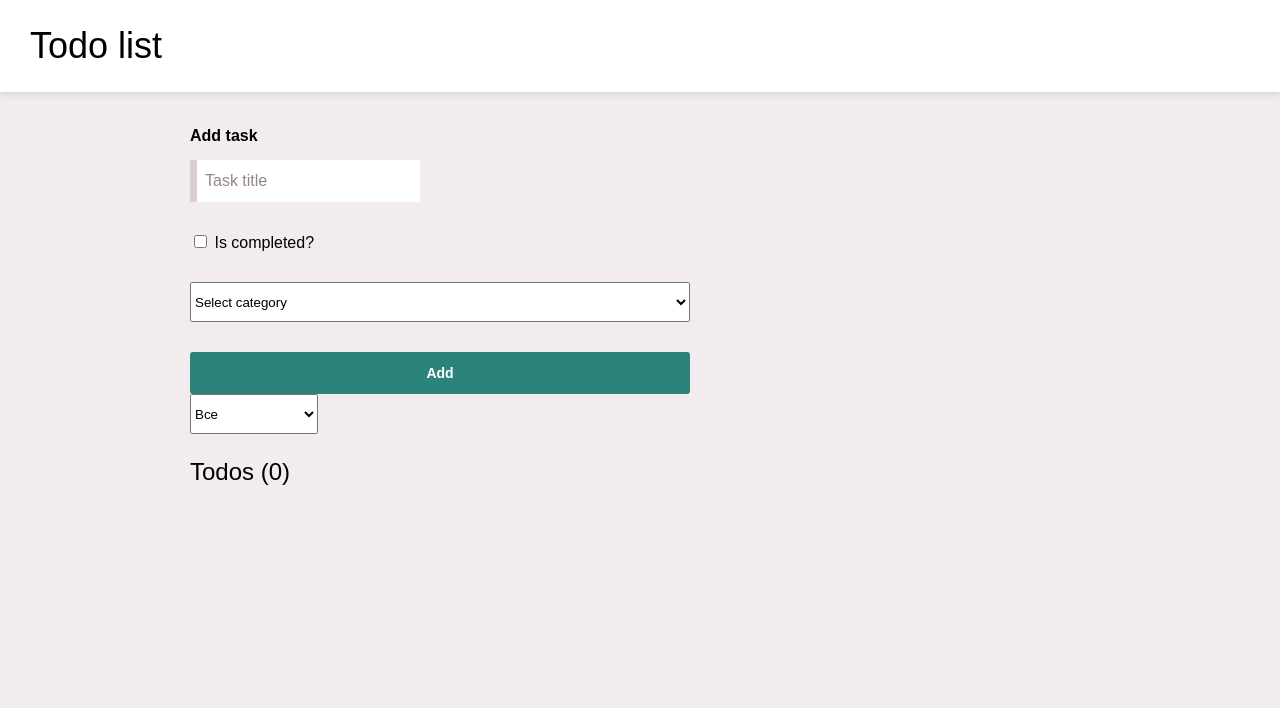
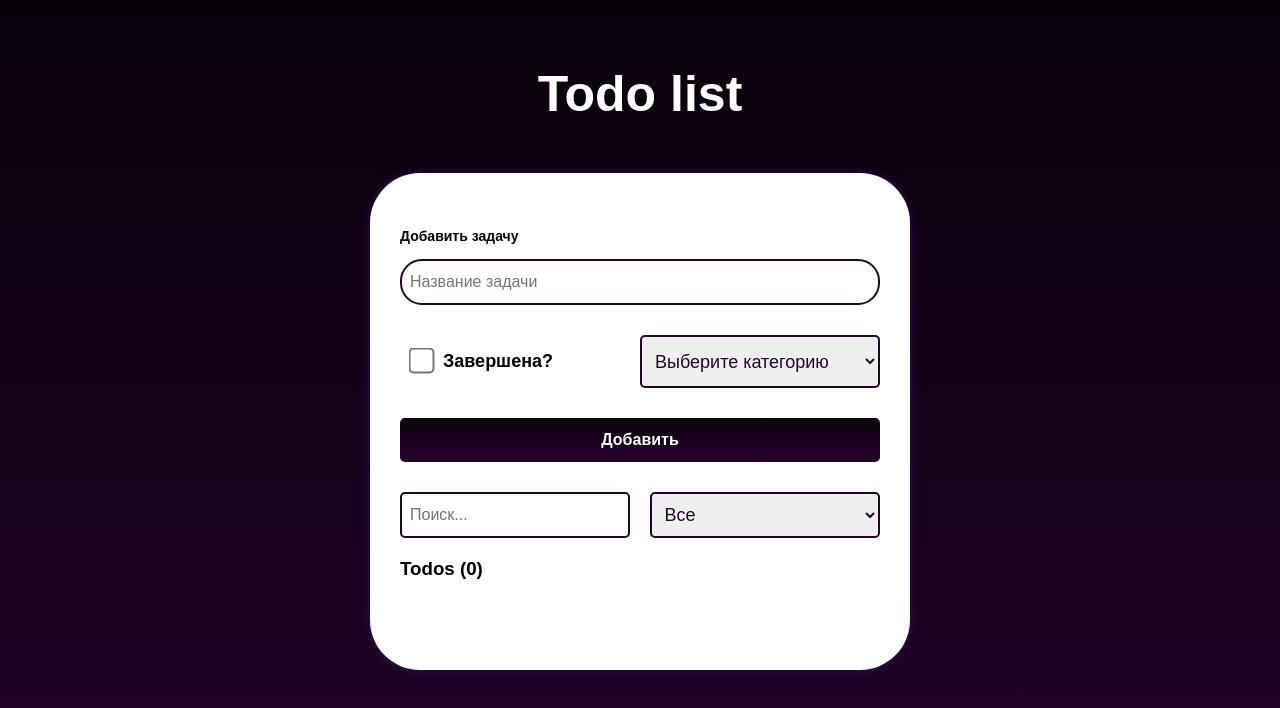
Before and after one commit to vladislav-moscow/Todo_js, a website built with Vite: page index.html in a window 1280 px wide. Built offline with nearby package versions, Linux system fonts and the light colour scheme.

Commit message:
обновил стилистику приложения и добавил поиск

```diff
--- a/index.html
+++ b/index.html
@@ -13,33 +13,43 @@
 		</nav>
 
 		<main class="container">
+			<section class="todo-app">
 				<form id="todo-list-form">
 					<div>
-					<label class="label" for="component-name">Add task</label>
+						<label class="input-group__label" for="component-name"
+							>Добавить задачу</label
+						>
 						<input
 							type="string"
 							class="input"
 							required
-						placeholder="Task title"
+							placeholder="Название задачи"
 							id="todo-title"
 						/>
 					</div>
+					<div class="input-group">
 						<label>
-					<input type="checkbox" id="todo-completed" value="" /> Is completed?
+							<input type="checkbox" id="todo-completed" value="" /> Завершена?
 						</label>
 						<select required id="todo-category">
-					<option value="">Select category</option>
-					<option value="work">Work</option>
-					<option value="personal">Personal</option>
+							<option value="">Выберите категорию</option>
+							<option value="work">Работа</option>
+							<option value="personal">Личное</option>
 						</select>
-				<input type="submit" class="btn btn-default" value="Add" />
+					</div>
+					<input type="submit" class="btn-add" value="Добавить" />
 				</form>
-			<select id="filterCompletedSelect">
+				<div class="search-select-group">
+					<input type="text" id="search-input" placeholder="Поиск..." />
+					<select id="filter-Completed__Select">
 						<option value="all">Все</option>
 						<option value="completed">Завершенные</option>
 						<option value="uncompleted">Не завершенные</option>
 					</select>
+				</div>
+
 				<ul id="todo-list"></ul>
+			</section>
 		</main>
 
 		<script type="module" src="src/js/index.js"></script>
--- a/src/css/style.css
+++ b/src/css/style.css
@@ -1,256 +1,32 @@
 :root {
-	--white: #fff;
-	--black: #000;
+}
 
-	/* Primary colors*/
-	--primary-1: #2b8379;
-	--primary-2: #19a596;
-	--primary-3: #7fd1c7;
-	--primary-4: #7fd1c7;
-	--primary-5: #d0f3ef;
-
-	/* Neutral colors */
-	--neutral-1: #2c2c2c;
-	--neutral-2: #434343;
-	--neutral-3: #94868b;
-	--neutral-4: #d9cfd3;
-	--neutral-5: #f2ecee;
-
-	/* Accent-blue colors */
-	--accent-1: #970e3d;
-	--accent-2: #c43464;
-	--accent-3: #de7699;
-	--accent-4: #e6c3ce;
-	--accent-5: #fff2f7;
+* {
+	margin: 0;
+	padding: 0;
+	box-sizing: border-box;
+	font-family: "Open-Sans", sans-serif;
 }
 
 body {
-	font-family: "Open-Sans", sans-serif;
-	background-color: var(--neutral-5);
-	margin: 0;
+	background: linear-gradient(to top, #26022d 0%, #08010a 100%);
 }
 
-h1 {
-	font-size: 36px;
-	font-weight: 600;
+.navbar {
+	display: flex;
+	justify-content: center;
+	margin-top: 65px;
 }
 
-h2 {
-	font-size: 28px;
-	font-weight: 500;
-}
-
-h3 {
-	font-size: 24px;
-	font-weight: normal;
-}
-
-p {
-	line-height: 30px;
-	font-size: 18px;
-}
-
-a {
-	color: var(--primary-2);
-	font-weight: bold;
-	text-decoration: none;
-}
-
-a:hover {
-	text-decoration: underline;
-}
-
-.rounded {
-	border-radius: 30px;
+.navbar .nav-brand {
+	font-size: 50px;
+	color: #fff;
 }
 
 .container {
-	max-width: 900px;
-	margin: 0 auto;
-	padding: 0 20px;
-}
-
-/* BUTTONS */
-.btn {
-	border-radius: 3px;
-	display: inline-block;
-	cursor: pointer;
-	font-size: 14px;
-	font-weight: 600;
-	padding: 13px 40px;
-	border: 0;
-	transition: background-color 200ms, color 200ms;
-}
-
-.btn-default {
-	color: var(--white);
-	background-color: var(--primary-1);
-}
-
-.btn-default:hover,
-.btn-outline:hover {
-	color: var(--white);
-	background-color: var(--primary-2);
-	text-decoration: none;
-}
-
-.btn-default:active,
-.btn-outline:active {
-	color: var(--primary-1);
-	background-color: var(--primary-4);
-}
-
-.btn-default[disabled],
-.btn-outline[disabled] {
-	color: var(--primary-4);
-	background-color: var(--primary-5);
-	cursor: default;
-}
-
-.btn-accent {
-	color: var(--white);
-	background-color: var(--accent-1);
-}
-
-.btn-accent:hover {
-	color: var(--white);
-	background-color: var(--accent-2);
-	text-decoration: none;
-}
-
-.btn-accent:active {
-	color: var(--accent-1);
-	background-color: var(--accent-4);
-}
-
-.btn-accent[disabled] {
-	color: var(--accent-4);
-	background-color: var(--accent-5);
-	cursor: default;
-}
-
-.btn-outline {
-	color: var(--primary-1);
-	background-color: var(--primary-4);
-	border: var(--primary-1) 2px solid;
-	box-shadow: 1px 1px 7px #c4c4c4;
-	padding: 8px 25px;
-	border-radius: 10px;
-}
-
-/* FORMS */
-.form h2 {
-	font-size: 24px;
-	font-weight: 400;
-}
-
-.form h3 {
-	font-size: 20px;
-	font-weight: 300;
-	margin-bottom: 15px;
-}
-
-.form-section {
-	border-bottom: var(--neutral-4) solid 1px;
-	margin-bottom: 20px;
-}
-
-.input-required {
-	color: var(--primary-2);
-	text-decoration: none;
-	font-weight: bold;
-	padding: 0 1px;
-}
-
-.label {
-	display: block;
-	font-weight: 500;
-}
-
-.input {
-	font-size: 16px;
-	padding: 0.75em 0.5em;
-	min-width: 200px;
-	border: none;
-	border-left: 7px solid var(--neutral-4);
-	transition: border-left-color 160ms;
-	background-color: white;
-}
-
-::placeholder {
-	color: var(--neutral-3);
-}
-
-.input:focus {
-	outline: none;
-	border-left: 7px solid var(--primary-1);
-}
-
-/* NAVBAR */
-.navbar {
-	background-color: white;
+	width: 100%;
+	min-height: 100vh;
 	padding: 10px;
-	box-shadow: 0px 3px 7px 1px rgba(0, 0, 0, 0.07),
-		0px -3px 7px 1px rgba(0, 0, 0, 0.07);
-	display: flex;
-	align-items: center;
-	justify-content: space-between;
-	margin-bottom: 20px;
-}
-
-.nav-brand {
-	font-weight: 450;
-	text-decoration: none;
-	padding-left: 20px;
-	margin-top: 15px;
-	margin-bottom: 15px;
-	color: initial;
-}
-
-.table {
-	width: 100%;
-	border-collapse: collapse;
-}
-
-.table thead {
-	background-color: var(--primary-1);
-	color: white;
-	border: 1px solid white;
-}
-
-.table th {
-	padding: 15px;
-}
-
-.table td {
-	padding: 10px;
-}
-
-.table tbody {
-	font-size: 18px;
-	border: 1px solid white;
-}
-
-.table tbody tr:nth-child(2n) {
-	background-color: white;
-}
-
-.table tbody tr:nth-child(2n + 1) {
-	background-color: var(--neutral-5);
-}
-
-.table-center {
-	text-align: center;
-}
-
-select {
-	height: 40px;
-}
-
-.label {
-	font-weight: bold;
-	display: block;
-	margin: 15px 0px;
 }
 
 #todo-list-form {
@@ -259,6 +35,131 @@ select {
 	grid-template-rows: auto;
 	grid-gap: 30px 50px;
 }
+
+.todo-app {
+	width: 100%;
+	max-width: 540px;
+	background: #fff;
+	margin: 40px auto 20px;
+	padding: 40px 30px 70px;
+	border-radius: 50px;
+	box-shadow: 0px 0px 10px #2e1352;
+}
+
+.input-group__label {
+	font-weight: bold;
+	display: block;
+	margin: 15px 0px;
+	font-size: 14px;
+	color: #0e0210;
+}
+
+.input {
+	width: 100%;
+	font-size: 16px;
+	padding: 0.75em 0.5em;
+	min-width: 200px;
+	border: 2px solid #220527;
+	border-radius: 22px;
+	background-color: white;
+	color:#220527;
+	box-sizing: border-box;
+}
+
+.input:focus {
+	outline: none;
+}
+
+.input-group {
+	display: flex;
+	justify-content: space-between;
+	align-items: center;
+}
+
+.input-group label {
+	font-size: 18px;
+	font-weight: bold;
+}
+
+.input-group input {
+	-ms-transform: scale(2); /* IE */
+  -moz-transform: scale(2); /* FF */
+  -webkit-transform: scale(2); /* Safari and Chrome */
+  -o-transform: scale(2); /* Opera */
+  transform: scale(2);
+	margin-left: 15px;
+	margin-right: 10px;
+}
+
+#todo-category {
+	width: 50%;
+	font-size: 18px;
+	padding: 0.75em 0.5em;
+	min-width: 200px;
+	border: 2px solid #220527;
+	border-radius: 5px;
+	color:#220527;
+}
+
+option {
+	font-size: 18px;
+}
+
+.btn-add {
+	border-radius: 5px;
+	display: inline-block;
+	cursor: pointer;
+	font-size: 16px;
+	font-weight: 600;
+	padding: 13px 40px;
+	border: 0;
+	background: linear-gradient(to top, #26022d 0%, #08010a 100%);
+	color: #ffffff;
+}
+
+.search-select-group {
+	margin-top: 30px;
+	width: 100%;
+	display: flex;
+	align-items: center;
+	justify-content: space-between;
+}
+
+#search-input {
+	width: 48%;
+	font-size: 16px;
+	padding: 0.75em 0.5em;
+	min-width: 200px;
+	border: 2px solid #220527;
+	border-radius: 5px;
+	background-color: white;
+	color:#220527;
+	box-sizing: border-box;
+}
+
+#filter-Completed__Select {
+	width: 48%;
+	font-size: 18px;
+	padding: 0.55em 0.5em;
+	min-width: 200px;
+	border: 2px solid #220527;
+	border-radius: 5px;
+	color:#220527;
+
+}
+
+
+h2 {
+	color: #002765;
+	display: flex;
+	align-items: center;
+	margin-bottom: 50px;
+	font-size: 30px;
+	position: relative;
+}
+
+
+
 
 #todo-list {
 	margin: 20px 0;
--- a/src/js/index.js
+++ b/src/js/index.js
@@ -3,6 +3,7 @@ import {
 	addTodo,
 	deleteTodoByIndex,
 	filterTasksByStatus,
+	searchTasks,
 } from "./todo.js";
 import { render } from "./render.js";
 import { SELECTORS, STATE } from "./selectors.js";
@@ -59,6 +60,17 @@ SELECTORS.filterCompleted.addEventListener("change", (event) => {
 });
 
 /**
+ * Обработчик события поиска задач из массива задач.
+ *
+ * @param {Event} event - Объект события.
+ */
+SELECTORS.searchInput.addEventListener("input", (event) => {
+	const query = event.target.value.toLowerCase(); // Получите строку поиска и приведите ее к нижнему регистру
+	const filteredTasks = searchTasks(query); // Фильтруем задачи по запросу
+	render(filteredTasks); // Рендерим отфильтрованные задачи
+});
+
+/**
  * Обработчик события удаления задачи из массива задач.
  *
  * @param {Event} event - Объект события.
--- a/src/js/selectors.js
+++ b/src/js/selectors.js
@@ -5,6 +5,7 @@
  * @type {HTMLSelectElement} category - Поле выбора категории задачи.
  * @type {HTMLUListElement} list - Список для отображения задач.
  * @type {HTMLInputElement} filterCompleted - Флажок для показа завершенных задач.
+ * @type {HTMLInputElement} searchInput - Поле ввода для поиска задач.
  */
 
 export const SELECTORS = {
@@ -13,7 +14,8 @@ export const SELECTORS = {
   completed: document.querySelector("#todo-completed"),
   category: document.querySelector("#todo-category"),
   list: document.querySelector("#todo-list"),
-	filterCompleted: document.querySelector("#filterCompletedSelect"),
+	filterCompleted: document.querySelector("#filter-Completed__Select"),
+	searchInput: document.querySelector("#search-input"),
 };
 
 /**
--- a/src/js/todo.js
+++ b/src/js/todo.js
@@ -98,3 +98,12 @@ export function filterTasksByStatus(status) {
 		return STATE.todos.filter((task) => task.isCompleted === status);
 	}
 }
+
+/**
+ * Фильтрует задачи по введенному запросу.
+ * @param {string} query - Строка поиска.
+ * @returns {Array} - Массив отфильтрованных задач.
+ */
+export function searchTasks(query) {
+	return STATE.todos.filter(task => task.title.toLowerCase().includes(query));
+}
```
Also changed, not shown: 2 other files. Lines whose indentation alone changed are shown as unchanged.
